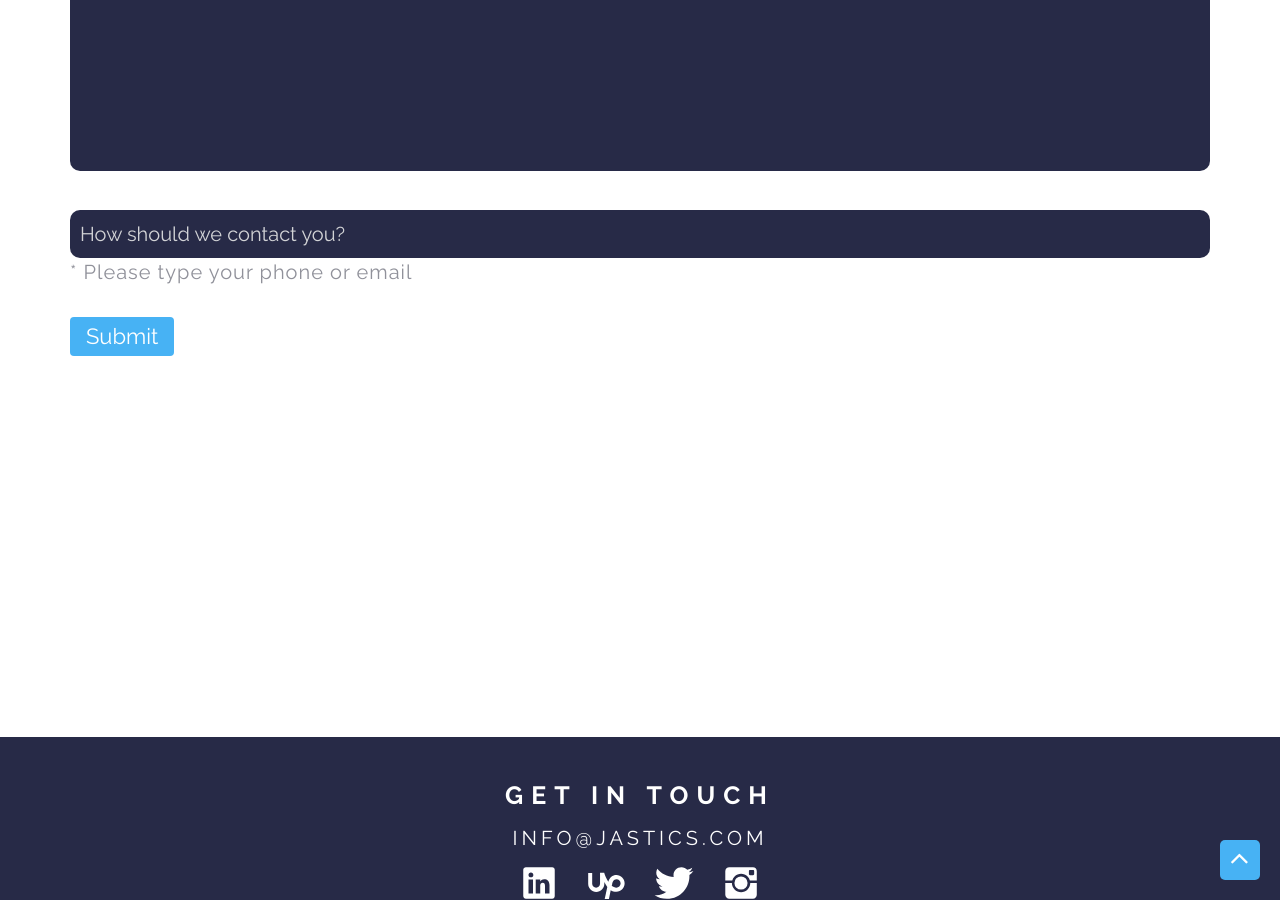
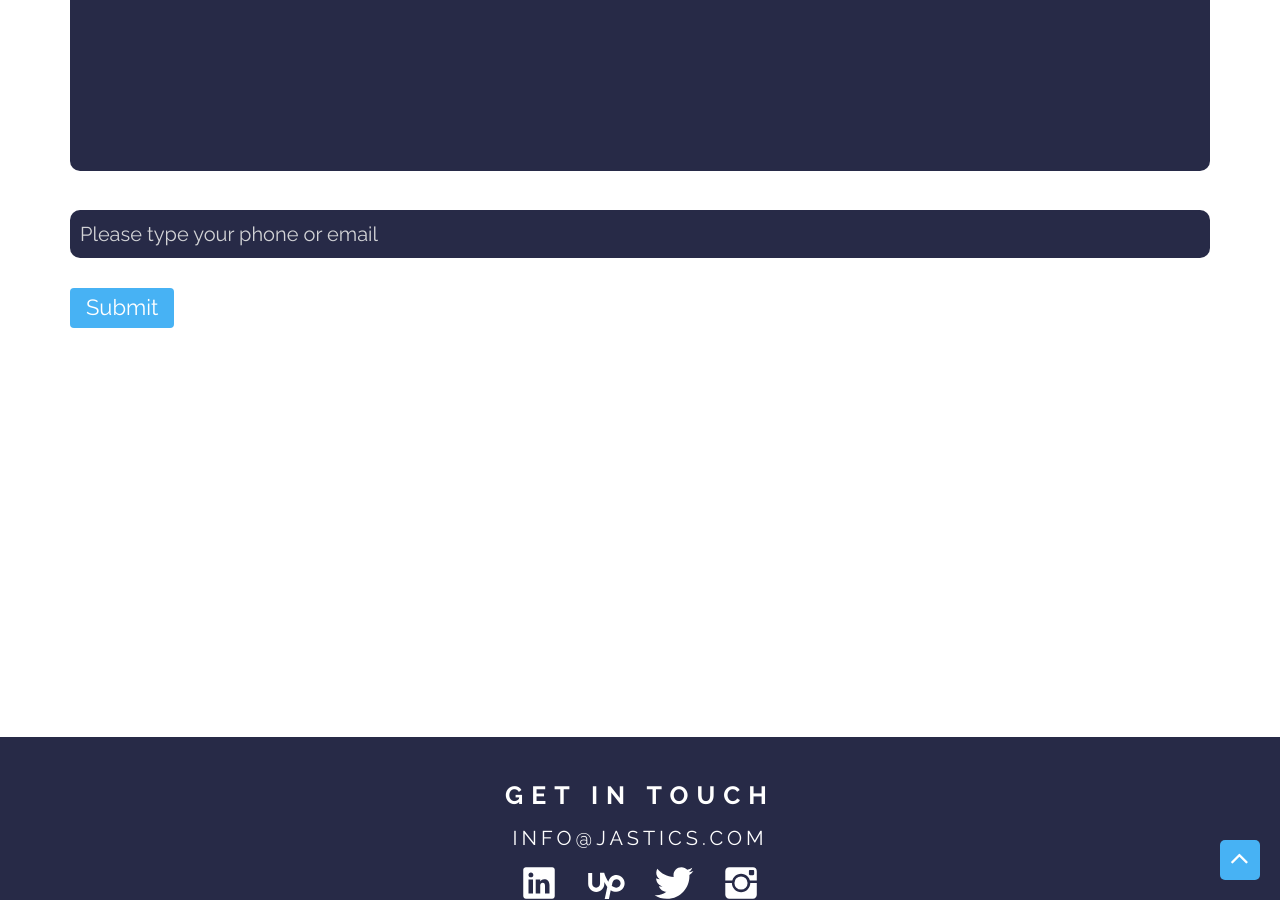
Before and after one commit to ivanursul/jastics, a Jekyll site: the page built from index.md, in a window 1280 px wide and 900 px high, scrolled down 3763 px. Built offline with Jekyll 4.4.1, drawn with Linux system fonts in a browser that asks for light colours.

```diff
--- a/_includes/hire-us.html
+++ b/_includes/hire-us.html
@@ -23,10 +23,7 @@
               </div>
 
               <div class="centering hire-us-element hire-us-font">
-                  <input name="contact" type="text" class="hire-us-textarea" placeholder="How should we contact you?">
-                  <div class="hire-note">
-                      * Please type your phone or email
-                  </div>
+                  <input name="contact" type="text" class="hire-us-textarea" placeholder="Please type your phone or email">
               </div>
 
               <input type="hidden" name="_next" value="https://jastics.com/index">
```
